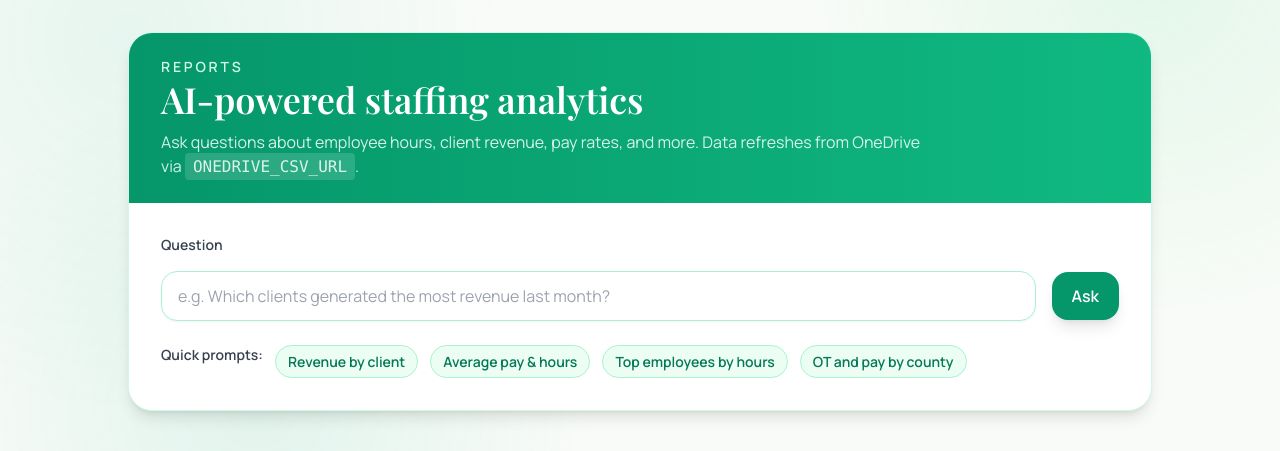
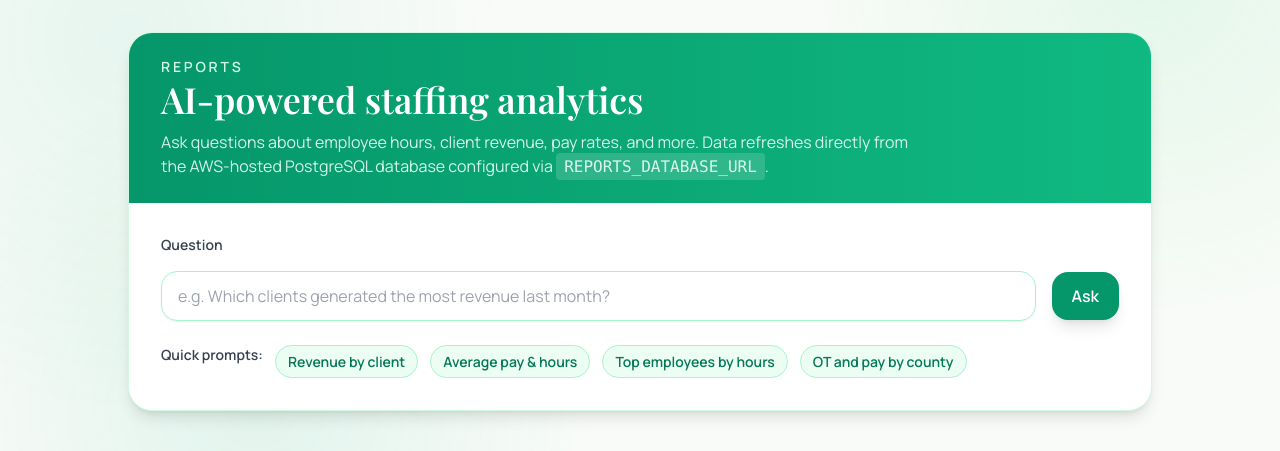
Before and after one commit to JBiddlecome/GoLive_Staffing, a FastAPI app: page /reports/ in a window 1280 px wide. Shown: the part 81-532 px from the top of the page. Run offline with FastAPI, Linux system fonts and the light colour scheme; some libraries are stand-ins or nearby versions.

Commit message:
Switch reports data source to AWS Postgres

```diff
--- a/apps/reports/views.py
+++ b/apps/reports/views.py
@@ -6,13 +6,13 @@ from typing import Any, Dict
 
 import duckdb
 import pandas as pd
-import requests
 from fastapi import APIRouter, HTTPException, Request
 from fastapi.concurrency import run_in_threadpool
 from fastapi.responses import HTMLResponse, JSONResponse
 from fastapi.templating import Jinja2Templates
 from openai import OpenAI
 from pydantic import BaseModel
+from sqlalchemy import create_engine, text
 
 from .schema_docs import COLUMN_DOCS
 
@@ -20,7 +20,14 @@ router = APIRouter()
 templates = Jinja2Templates(directory="templates")
 client = OpenAI()
 
-ONEDRIVE_URL = os.environ.get("ONEDRIVE_CSV_URL")
+DATABASE_URL = os.environ.get(
+    "REPORTS_DATABASE_URL",
+    os.environ.get(
+        "DATABASE_URL",
+        "postgresql://jakebiddlecome:ae7QYzwVnGPED65@clientdata.coq6m1rznxjt.us-east-1.rds.amazonaws.com:5432/clientdata",
+    ),
+)
+DATA_TABLE_NAME = os.environ.get("REPORTS_TABLE_NAME", "shifts")
 
 # Paths
 MODULE_BASE_DIR = Path(__file__).resolve().parents[2]
@@ -32,7 +39,6 @@ elif RENDER_DATA_DIR.exists():
 else:
     DATA_DIR = MODULE_BASE_DIR / "data"
 
-LOCAL_CSV_PATH = DATA_DIR / "shifts.csv"
 DB = duckdb.connect(database=":memory:")
 IGNORE_COLUMNS = COLUMN_DOCS["IGNORE_COLUMNS"]
 DATA_READY = False
@@ -40,71 +46,32 @@ DATA_LOAD_ERROR: str | None = None
 
 
 # -------------------------------------------------------------------
-# 1. DOWNLOAD CSV FROM ONEDRIVE
+# 1. LOAD DATA FROM POSTGRES
 # -------------------------------------------------------------------
-def download_csv_from_onedrive() -> None:
-    if not ONEDRIVE_URL:
-        raise RuntimeError("ONEDRIVE_CSV_URL environment variable not set.")
-
-    response = requests.get(ONEDRIVE_URL, timeout=30)
-    response.raise_for_status()
-
-    DATA_DIR.mkdir(parents=True, exist_ok=True)
-    LOCAL_CSV_PATH.write_bytes(response.content)
-
-
-# -------------------------------------------------------------------
-# 2. LOAD DATA INTO DUCKDB
-# -------------------------------------------------------------------
-def read_csv_resilient(path: Path) -> pd.DataFrame:
-    """Load CSV data while tolerating encoding issues and bad rows.
-
-    We try multiple encodings and use the Python engine so that malformed
-    lines are skipped instead of crashing the entire load.
-    """
-
-    errors: list[str] = []
-    for encoding in ("utf-8-sig", "utf-8", "latin1", "cp1252"):
-        try:
-            return pd.read_csv(
-                path,
-                encoding=encoding,
-                engine="python",
-                sep=None,  # auto-detect comma vs tab, etc.
-                on_bad_lines="warn",  # skip malformed rows but log them
-            )
-        except Exception as exc:  # pragma: no cover - runtime safeguard
-            errors.append(f"{encoding}: {exc}")
-
-    raise RuntimeError(
-        "CSV parse failed after trying multiple encodings. Errors: "
-        + "; ".join(errors)
-    )
-
-
-def ensure_dataframe_has_columns(df: pd.DataFrame, source: Path) -> pd.DataFrame:
-    """Validate that the downloaded CSV produced real columns.
-
-    If the OneDrive link is wrong (e.g., points to an HTML page or XLSX
-    download) pandas can return an empty DataFrame. DuckDB refuses to
-    register such a table and surfaces the opaque error seen by users.
-    """
+def ensure_dataframe_has_columns(df: pd.DataFrame) -> pd.DataFrame:
+    """Validate that the downloaded data produced real columns."""
 
     if df.shape[1] == 0:
-        size = source.stat().st_size if source.exists() else 0
         raise RuntimeError(
-            "Downloaded file contains no columns. "
-            "Confirm ONEDRIVE_CSV_URL is a direct CSV export link "
-            f"(saved {size:,} bytes to {source})."
+            "Downloaded table contains no columns. "
+            "Confirm REPORTS_DATABASE_URL points to a valid PostgreSQL database."
         )
 
     return df
 
 
 def load_data() -> int:
-    download_csv_from_onedrive()
-    df = read_csv_resilient(LOCAL_CSV_PATH)
-    df = ensure_dataframe_has_columns(df, LOCAL_CSV_PATH)
+    if not DATABASE_URL:
+        raise RuntimeError("REPORTS_DATABASE_URL environment variable not set.")
+
+    engine = create_engine(DATABASE_URL)
+    try:
+        with engine.begin() as connection:
+            df = pd.read_sql(text(f"SELECT * FROM {DATA_TABLE_NAME}"), connection)
+    finally:
+        engine.dispose()
+
+    df = ensure_dataframe_has_columns(df)
 
     DB.register("raw_df", df)
     DB.execute(
--- a/requirements.txt
+++ b/requirements.txt
@@ -13,3 +13,5 @@ gunicorn==23.0.0
 playwright==1.56.0
 duckdb==1.1.2
 requests==2.32.3
+SQLAlchemy==2.0.36
+psycopg[binary]==3.2.3
--- a/templates/index.html
+++ b/templates/index.html
@@ -145,7 +145,7 @@
               <a href="/reports" class="flex items-start justify-between gap-3 px-6 py-4 hover:bg-white transition">
                 <div>
                   <p class="font-semibold">Reports</p>
-                  <p class="text-sm text-gray-600">Ask AI questions about revenue, pay, and staffing activity using the OneDrive dataset.</p>
+                  <p class="text-sm text-gray-600">Ask AI questions about revenue, pay, and staffing activity using the AWS-hosted PostgreSQL dataset.</p>
                 </div>
                 <span class="text-emerald-600">↗</span>
               </a>
--- a/templates/reports/index.html
+++ b/templates/reports/index.html
@@ -7,8 +7,9 @@
       <p class="uppercase text-sm font-semibold tracking-[0.2em] text-emerald-100">Reports</p>
       <h1 class="brand-serif text-4xl font-semibold leading-tight">AI-powered staffing analytics</h1>
       <p class="mt-2 text-emerald-50/90 max-w-3xl">
-        Ask questions about employee hours, client revenue, pay rates, and more. Data refreshes from OneDrive via
-        <code class="bg-white/15 px-2 py-1 rounded">ONEDRIVE_CSV_URL</code>.
+        Ask questions about employee hours, client revenue, pay rates, and more. Data refreshes directly from the
+        AWS-hosted PostgreSQL database configured via
+        <code class="bg-white/15 px-2 py-1 rounded">REPORTS_DATABASE_URL</code>.
       </p>
     </div>
 
```
